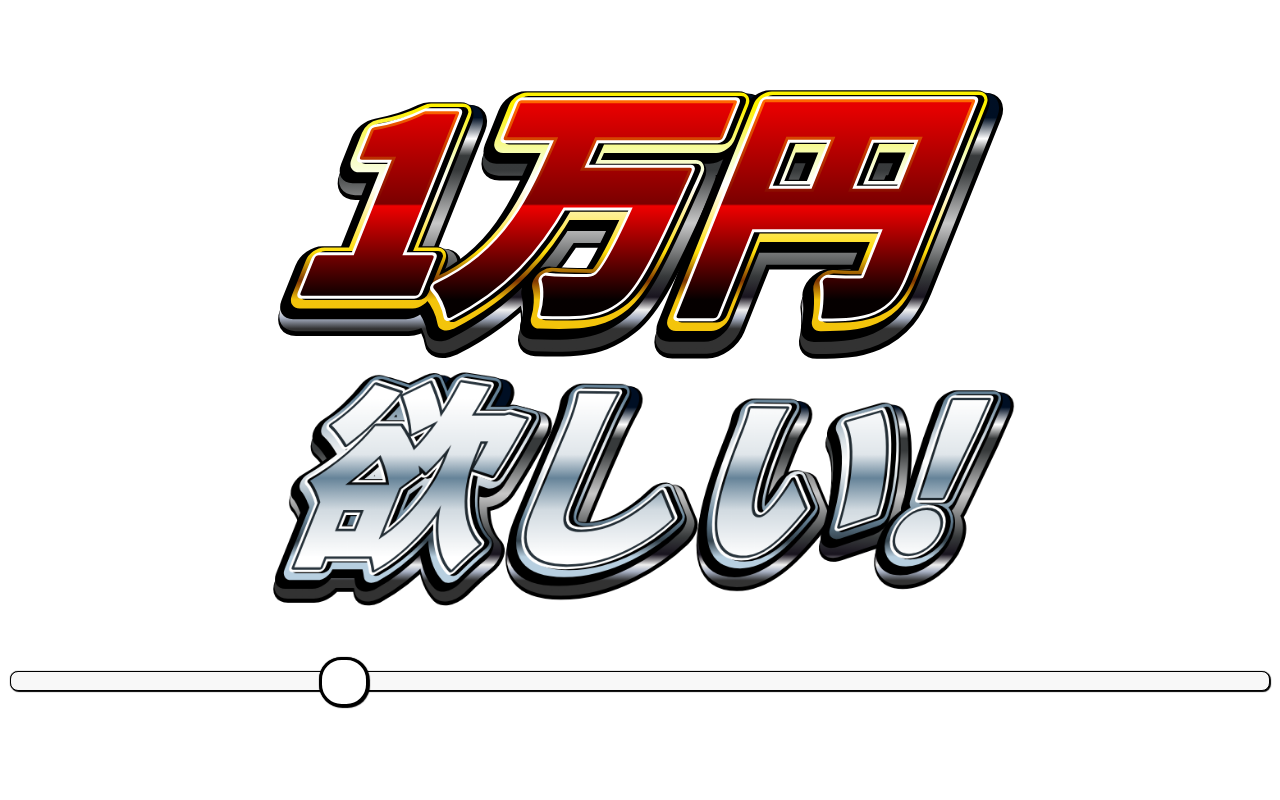
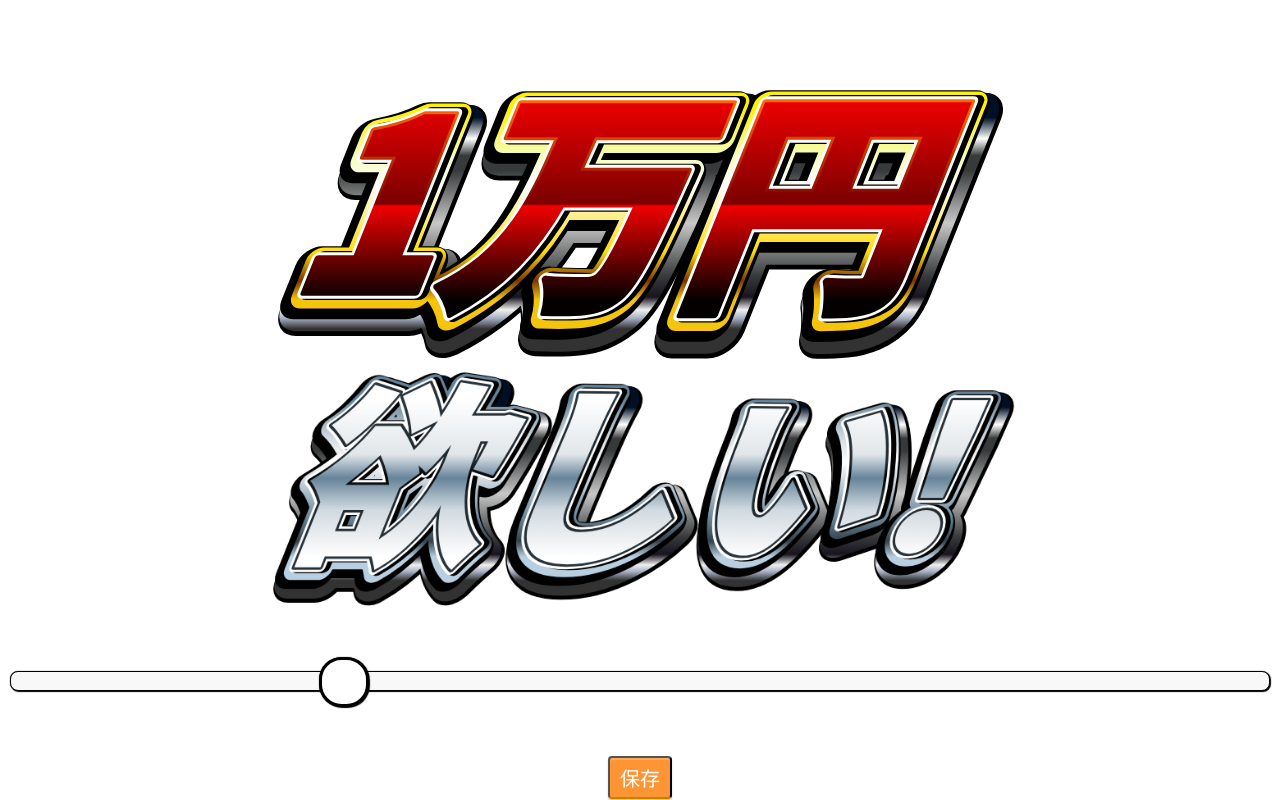
Before and after one commit to miyaoka/5000trillion-slider, a Vue app: page / in a window 1280 px wide. Built offline with nearby package versions, Linux system fonts and the light colour scheme.

Commit message:
WIP Save button

```diff
--- a/src/App.vue
+++ b/src/App.vue
@@ -22,4 +22,11 @@ html,
 body {
   margin: 0;
 }
+
+input,
+textarea,
+select,
+button {
+  outline: none;
+}
 </style>
--- a/src/components/Main.vue
+++ b/src/components/Main.vue
@@ -4,6 +4,7 @@
       @click="cycleCurrency() + updateQuery()"
     >
       <metal-canvas
+        ref="price"
         :text="price"
         :fontLoaded="fontLoaded"
         class="price"
@@ -17,6 +18,7 @@
       @click="cycleAction() + updateQuery()"
     >
       <metal-canvas
+        ref="action"
         :text="action"
         :fontLoaded="fontLoaded"
         class="action"
@@ -38,6 +40,13 @@
         :step="0.00000001"
       ></range-slider>
     </div>
+
+    <button
+      @click="saveImage"
+      class="saveBtn"
+    >
+      保存
+    </button>
   </div>
 </template>
 
@@ -157,7 +166,20 @@ export default {
     },
     updateExponent: debounce(function (e) {
       this.changeExponent(e.target.value)
-    }, 15)
+    }, 15),
+    saveImage () {
+      const buffer = document.createElement('canvas')
+      buffer.width = 1560
+      buffer.height = 600
+      const bc = buffer.getContext('2d')
+      bc.drawImage(this.$refs.price.$el, 0, 0)
+      bc.drawImage(this.$refs.action.$el, 0, 300)
+
+      const link = document.createElement('a')
+      link.download = `${this.price}${this.action}.png`
+      link.href = buffer.toDataURL('image/png')
+      link.click()
+    }
   }
 }
 </script>
@@ -189,4 +211,21 @@ export default {
   margin: 40px 10px;
 }
 
+.saveBtn {
+  font-size: 20px;
+  position: relative;
+  display: inline-block;
+  padding: 0.25em 0.5em;
+  text-decoration: none;
+  color: #FFF;
+  background: #fd9535;/*背景色*/
+  border-bottom: solid 2px #d27d00;/*少し濃い目の色に*/
+  border-radius: 4px;/*角の丸み*/
+  box-shadow: inset 0 2px 0 rgba(255,255,255,0.2), 0 2px 2px rgba(0, 0, 0, 0.19);
+}
+
+.saveBtn:active {
+  border-bottom: solid 2px #fd9535;
+  box-shadow: 0 0 2px rgba(0, 0, 0, 0.30);
+}
 </style>
```
